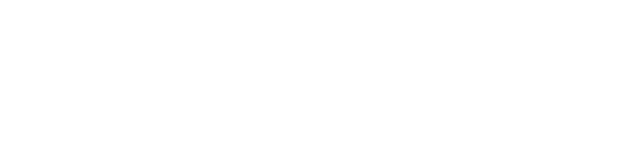
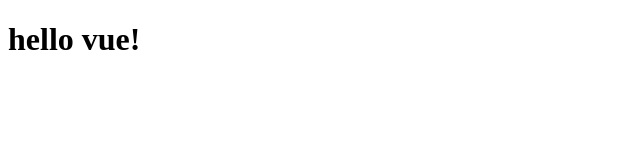
Before and after one commit to FraCuboni/vue-hello, a plain HTML site: page index.html in a window 1280 px wide. Shown: the whole page, without its empty margins (0-640 px from the left). Drawn offline with nearby package versions, Linux system fonts and the light colour scheme.

Commit message:
completed base exercise

```diff
--- a/index.html
+++ b/index.html
@@ -11,6 +11,8 @@
 
     <div id="container">
 
+        <h1>{{message}}</h1>
+
     </div>
 
     <script src="js/script.js"></script>
--- a/js/script.js
+++ b/js/script.js
@@ -0,0 +1,20 @@
+// Descrizione:
+// Stampare a schermo un messaggio all’interno di un h1, utilizzando i data.
+// Bonus:
+// Aggiungere alla pagina un’immagine, presa anch’essa da un data.
+
+// collego il createApp di Vue
+const {createApp} = Vue;
+
+
+createApp({
+    // creo il data container
+    data(){
+        return{
+            // scrivo hello vue!
+            message: 'hello vue!'
+            // aggiungo l'immagine:
+        }
+    }
+// linko al container
+}).mount('#container')
```
Also changed, not shown: cool.jpg (added).
